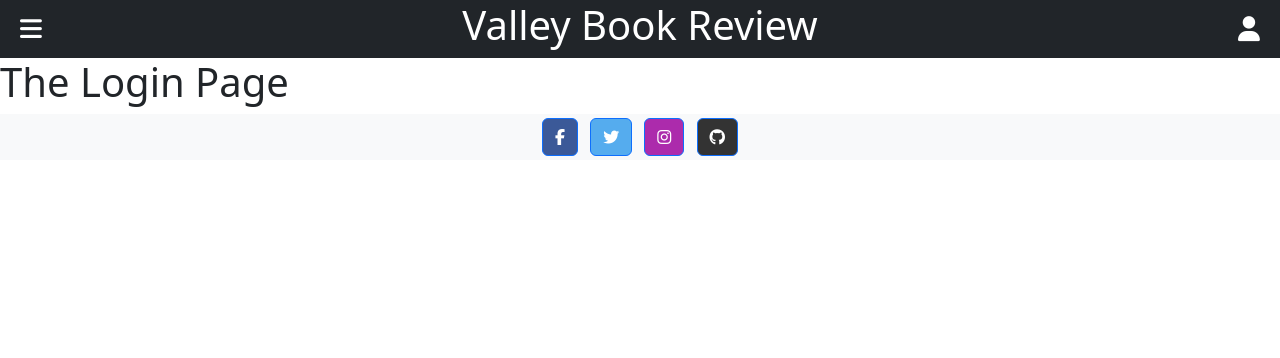
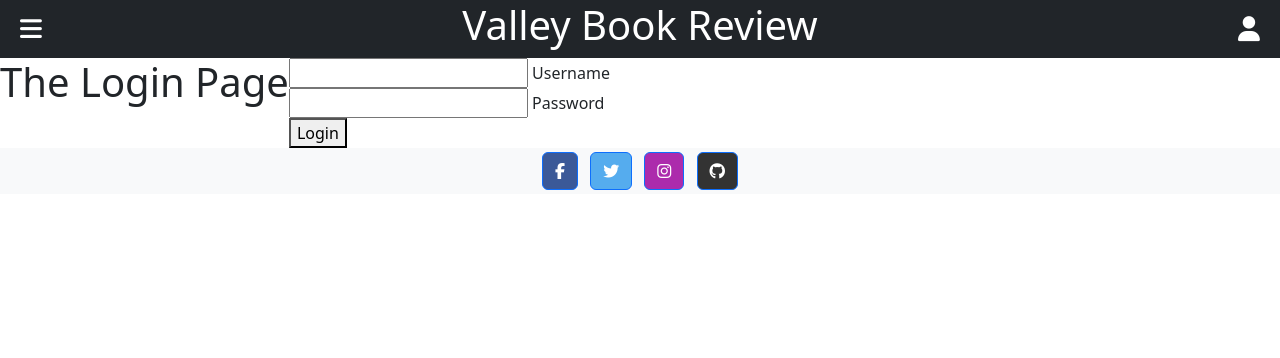
Before and after one commit to tizron22/valley-book-reviews, a Flask app: page /login in a window 1280 px wide. Shown: the top 358 px of the page. Run offline with Flask 2, Linux system fonts and the light colour scheme; some libraries are stand-ins or nearby versions.

Commit message:
feat: add basic login form template to test function

```diff
--- a/valleybookreviews/templates/login.html
+++ b/valleybookreviews/templates/login.html
@@ -4,6 +4,15 @@
 <h1>The Login Page</h1>
 
 <form method="POST" action="">
+    <div>
+        <input id="userLogin" type="text" name="userLogin" required>
+        <label for="userLogin">Username</label>
+    </div>
+    <div>
+        <input id="userpassword" type="password" name="userpassword" required>
+        <label for="userpassword">Password</label>
+    </div>
+    <button class="loginButton" type="submit" name="action">Login</button>
 
 </form>
 
```
